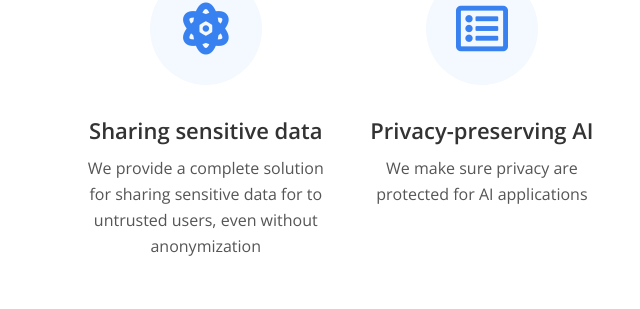
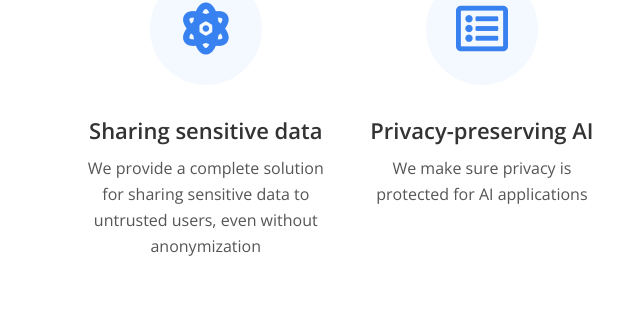
Before and after one commit to amun-ai/amun.ai, a plain HTML site: page index.html in a window 1280 px wide. Shown: the part 1158-1467 px from the top of the page, 20-660 px from the left. Drawn offline with nearby package versions, Linux system fonts and the light colour scheme.

Commit message:
Fix grammar

```diff
--- a/index.html
+++ b/index.html
@@ -197,7 +197,7 @@
                         </div>
                         <div class="card-body">
                             <h4 class="card-title">Sharing sensitive data</h4>
-                            <p>We provide a complete solution for sharing sensitive data for to untrusted users, even without anonymization</p>
+                            <p>We provide a complete solution for sharing sensitive data to untrusted users, even without anonymization</p>
                         </div>
                     </div>
                     <!-- end of card -->
@@ -209,7 +209,7 @@
                         </div>
                         <div class="card-body">
                             <h4 class="card-title">Privacy-preserving AI</h4>
-                            <p>We make sure privacy are protected for AI applications</p>
+                            <p>We make sure privacy is protected for AI applications</p>
                         </div>
                     </div>
                     <!-- end of card -->
```
